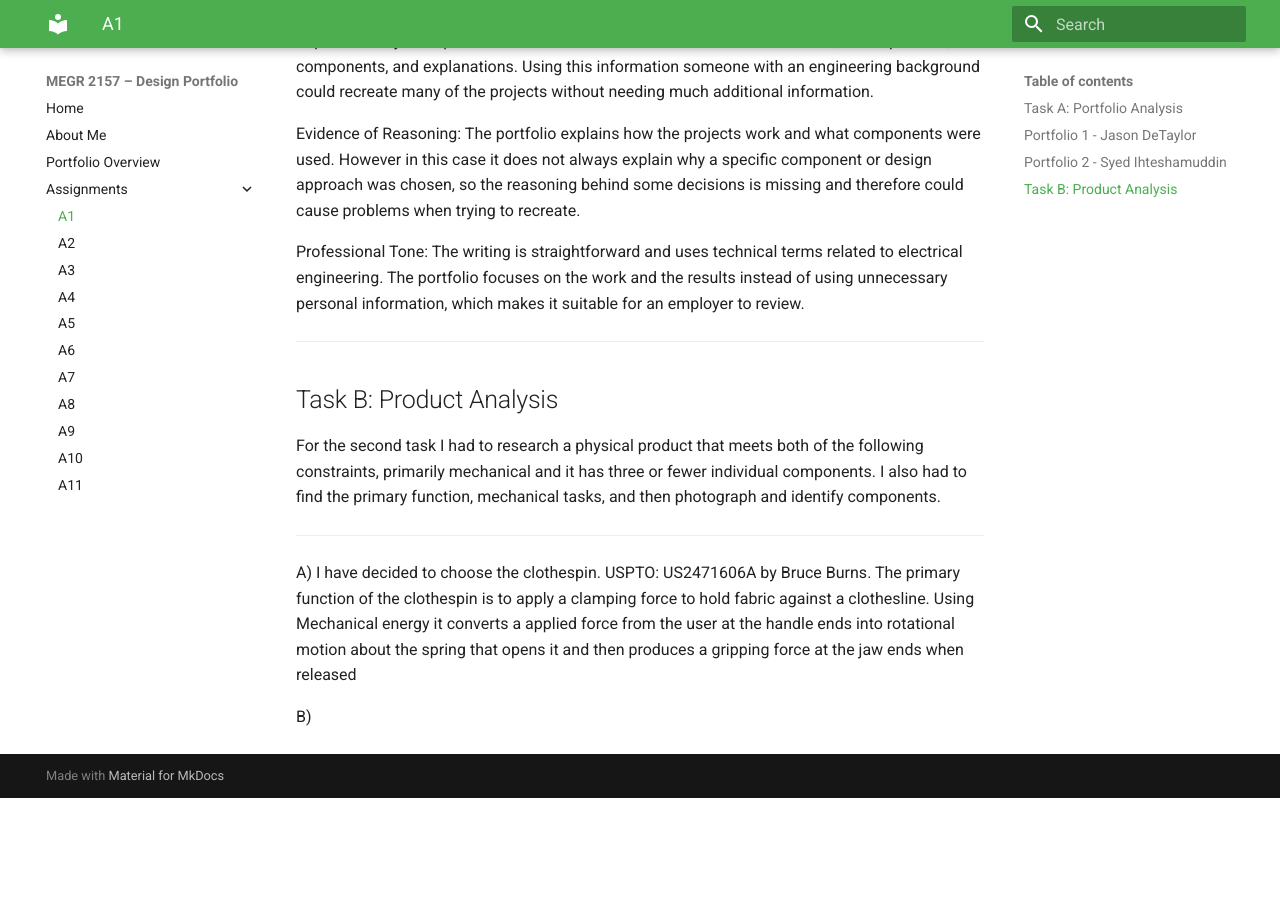
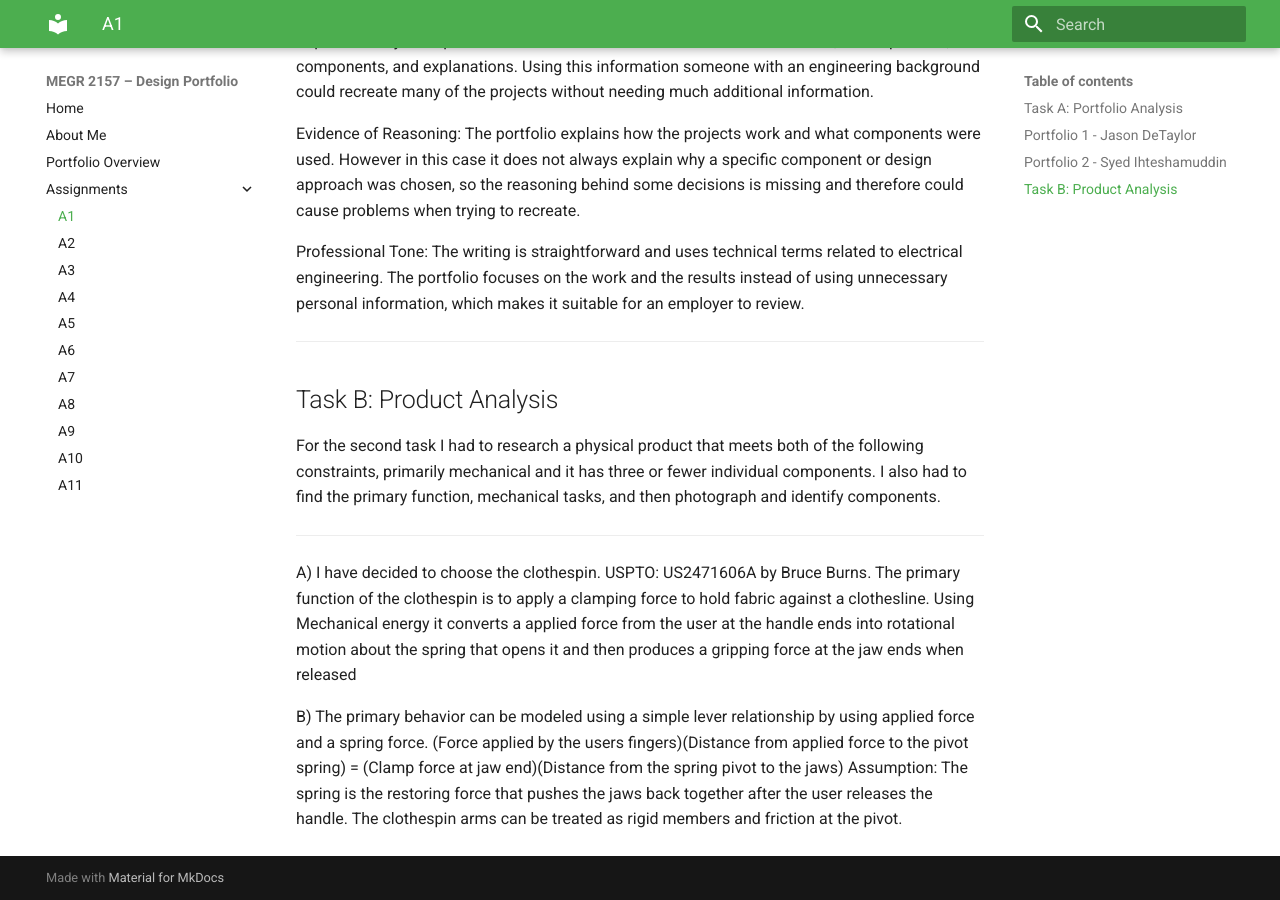
Before and after one commit to Grady-St/portfolio1, an MkDocs documentation site: the page built from docs/assignments/A01/index.md, in a window 1280 px wide and 900 px high, scrolled down 1035 px. Built offline with MkDocs 1.6.1 and Material for MkDocs 9.7.7, drawn with Linux system fonts in a browser that asks for light colours; before the commit the page ends 1833 px from its top, so only the background shows below that.

Commit message:
Update index.md

```diff
--- a/docs/assignments/A01/index.md
+++ b/docs/assignments/A01/index.md
@@ -37,4 +37,5 @@ For the second task I had to research a physical product that meets both of the
 A) I have decided to choose the clothespin. USPTO: US2471606A by Bruce Burns.
 The primary function of the clothespin is to apply a clamping force to hold fabric against a clothesline. Using Mechanical energy it converts a applied force from the user at the handle ends into rotational motion about the spring that opens it and then produces a gripping force at the jaw ends when released
 
-B)
+B) The primary behavior can be modeled using a simple lever relationship by using applied force and a spring force. (Force applied by the users fingers)(Distance from applied force to the pivot spring) = (Clamp force at jaw end)(Distance from the spring pivot to the jaws)
+Assumption: The spring is the restoring force that pushes the jaws back together after the user releases the handle. The clothespin arms can be treated as rigid members and friction at the pivot.
```
